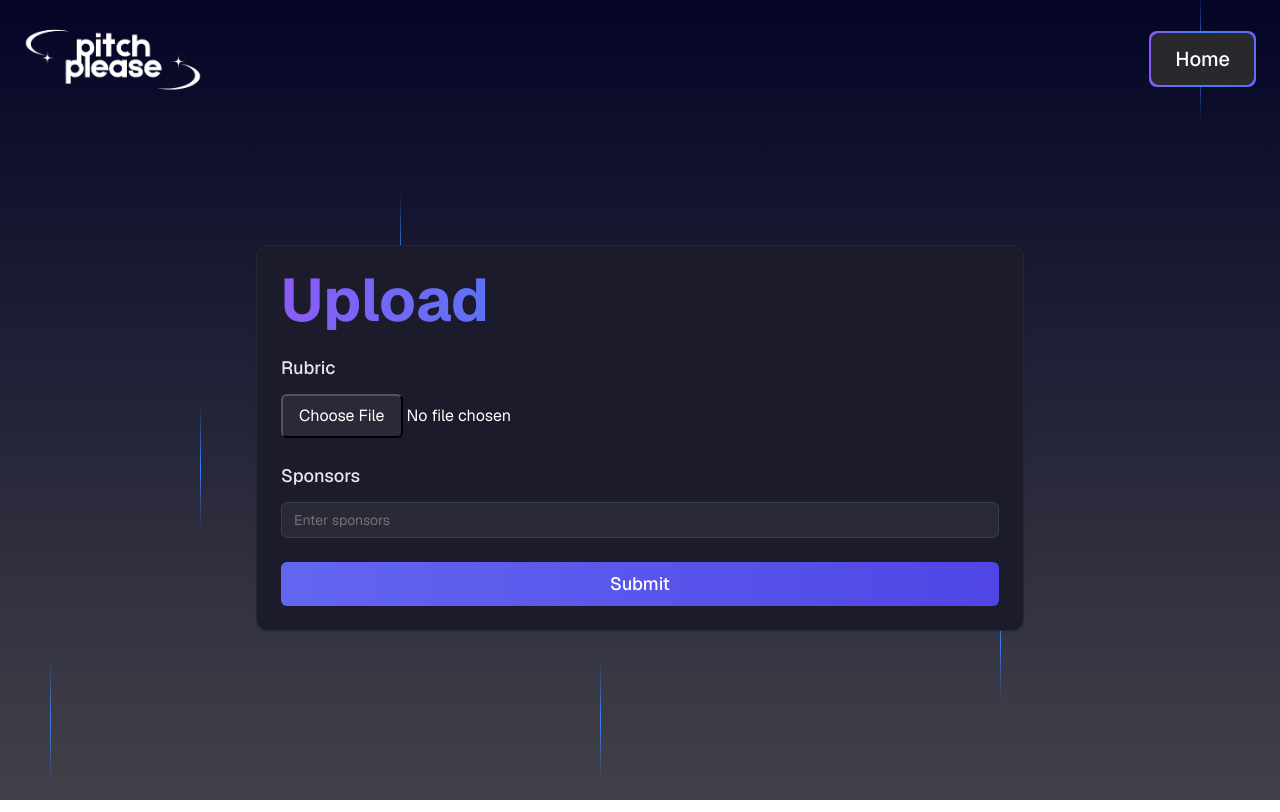
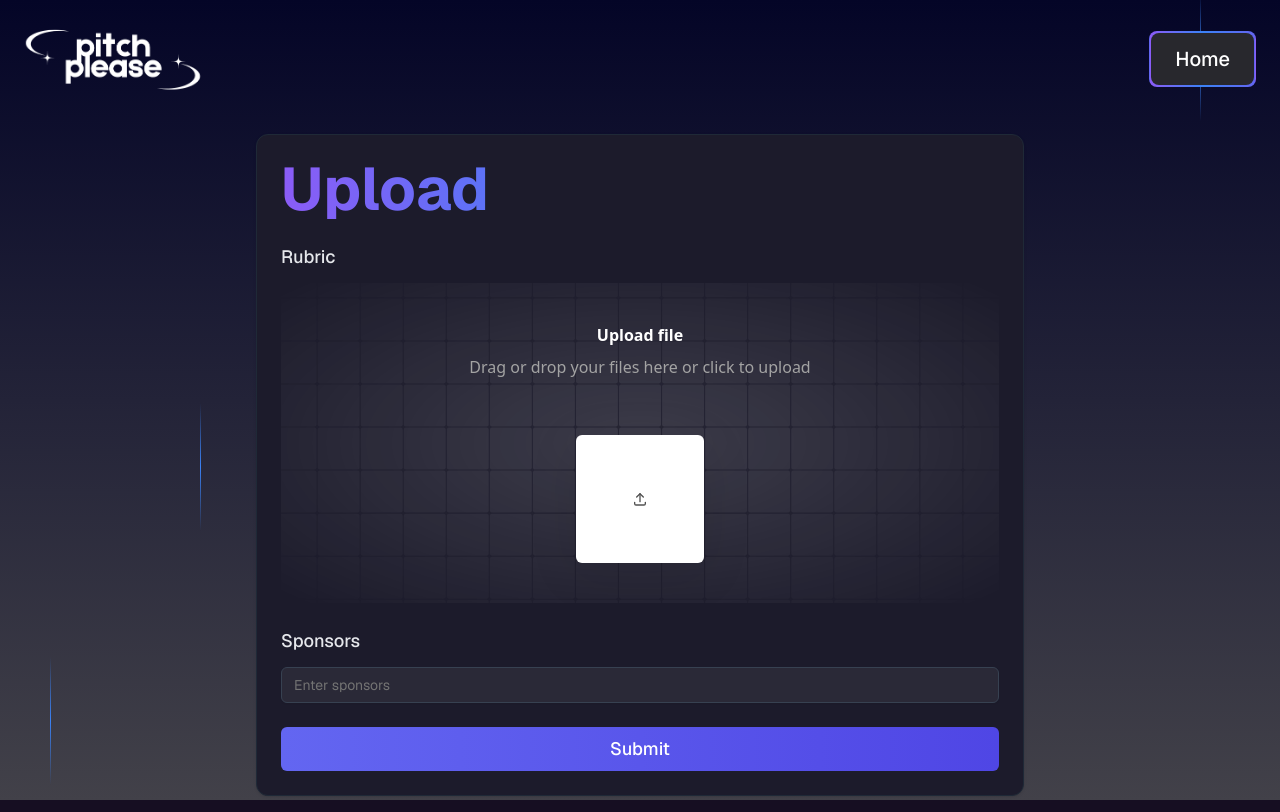
Before and after one commit to whyismynamerudy/pitch-please, a Next.js app in the folder frontend/: page /upload-page in a window 1280 px wide. Built offline with nearby package versions, Linux system fonts and the light colour scheme.

Commit message:
added file upload

```diff
--- a/frontend/app/upload-page/page.tsx
+++ b/frontend/app/upload-page/page.tsx
@@ -8,11 +8,15 @@
 import { useRouter } from 'next/navigation'
 import Image from 'next/image'
 import Link from 'next/link'
+import { FileUpload } from "@/components/ui/file-upload"
+import { useState } from "react"
 
 export default function UploadPage() {
   const router = useRouter()
+  const [files, setFiles] = useState<File[]>([])
 
   const handleSubmit = () => {
+    console.log('Files to upload:', files)
     router.push('/pitch-page')
   }
 
@@ -59,13 +63,12 @@
                 <Label htmlFor="rubric" className="text-gray-200 text-lg">
                   Rubric
                 </Label>
-                <div className="relative">
-                  <input
-                    id="rubric"
-                    type="file"
-                    className="block w-full text-white file:bg-[#2a2937] file:text-white file:px-4 file:py-2 file:rounded-md file:cursor-pointer"
-                  />
-                </div>
+                <FileUpload
+                  onChange={(files) => {
+                    setFiles(files)
+                    console.log('Files changed:', files)
+                  }}
+                />
               </div>
               {/* Sponsors Section */}
               <div className="space-y-3">
--- /dev/null
+++ b/frontend/components/ui/file-upload.tsx
@@ -0,0 +1,193 @@
+import { cn } from "@/lib/utils";
+import React, { useRef, useState } from "react";
+import { motion } from "framer-motion";
+import { IconUpload } from "@tabler/icons-react";
+import { useDropzone } from "react-dropzone";
+
+const mainVariant = {
+  initial: {
+    x: 0,
+    y: 0,
+  },
+  animate: {
+    x: 20,
+    y: -20,
+    opacity: 0.9,
+  },
+};
+
+const secondaryVariant = {
+  initial: {
+    opacity: 0,
+  },
+  animate: {
+    opacity: 1,
+  },
+};
+
+export const FileUpload = ({
+  onChange,
+}: {
+  onChange?: (files: File[]) => void;
+}) => {
+  const [files, setFiles] = useState<File[]>([]);
+  const fileInputRef = useRef<HTMLInputElement>(null);
+
+  const handleFileChange = (newFiles: File[]) => {
+    setFiles((prevFiles) => [...prevFiles, ...newFiles]);
+    onChange && onChange(newFiles);
+  };
+
+  const handleClick = () => {
+    fileInputRef.current?.click();
+  };
+
+  const { getRootProps, isDragActive } = useDropzone({
+    multiple: false,
+    noClick: true,
+    onDrop: handleFileChange,
+    onDropRejected: (error) => {
+      console.log(error);
+    },
+  });
+
+  return (
+    <div className="w-full" {...getRootProps()}>
+      <motion.div
+        onClick={handleClick}
+        whileHover="animate"
+        className="p-10 group/file block rounded-lg cursor-pointer w-full relative overflow-hidden"
+      >
+        <input
+          ref={fileInputRef}
+          id="file-upload-handle"
+          type="file"
+          onChange={(e) => handleFileChange(Array.from(e.target.files || []))}
+          className="hidden"
+        />
+        <div className="absolute inset-0 [mask-image:radial-gradient(ellipse_at_center,white,transparent)]">
+          <GridPattern />
+        </div>
+        <div className="flex flex-col items-center justify-center">
+          <p className="relative z-20 font-sans font-bold text-white dark:text-neutral-300 text-base">
+            Upload file
+          </p>
+          <p className="relative z-20 font-sans font-normal text-neutral-400 dark:text-neutral-400 text-base mt-2">
+            Drag or drop your files here or click to upload
+          </p>
+          <div className="relative w-full mt-10 max-w-xl mx-auto">
+            {files.length > 0 &&
+              files.map((file, idx) => (
+                <motion.div
+                  key={"file" + idx}
+                  layoutId={idx === 0 ? "file-upload" : "file-upload-" + idx}
+                  className={cn(
+                    "relative overflow-hidden z-40 bg-white dark:bg-neutral-900 flex flex-col items-start justify-start md:h-24 p-4 mt-4 w-full mx-auto rounded-md",
+                    "shadow-sm"
+                  )}
+                >
+                  <div className="flex justify-between w-full items-center gap-4">
+                    <motion.p
+                      initial={{ opacity: 0 }}
+                      animate={{ opacity: 1 }}
+                      layout
+                      className="text-base text-neutral-700 dark:text-neutral-300 truncate max-w-xs"
+                    >
+                      {file.name}
+                    </motion.p>
+                    <motion.p
+                      initial={{ opacity: 0 }}
+                      animate={{ opacity: 1 }}
+                      layout
+                      className="rounded-lg px-2 py-1 w-fit flex-shrink-0 text-sm text-neutral-600 dark:bg-neutral-800 dark:text-white shadow-input"
+                    >
+                      {(file.size / (1024 * 1024)).toFixed(2)} MB
+                    </motion.p>
+                  </div>
+
+                  <div className="flex text-sm md:flex-row flex-col items-start md:items-center w-full mt-2 justify-between text-neutral-600 dark:text-neutral-400">
+                    <motion.p
+                      initial={{ opacity: 0 }}
+                      animate={{ opacity: 1 }}
+                      layout
+                      className="px-1 py-0.5 rounded-md bg-gray-100 dark:bg-neutral-800 "
+                    >
+                      {file.type}
+                    </motion.p>
+
+                    <motion.p
+                      initial={{ opacity: 0 }}
+                      animate={{ opacity: 1 }}
+                      layout
+                    >
+                      modified{" "}
+                      {new Date(file.lastModified).toLocaleDateString()}
+                    </motion.p>
+                  </div>
+                </motion.div>
+              ))}
+            {!files.length && (
+              <motion.div
+                layoutId="file-upload"
+                variants={mainVariant}
+                transition={{
+                  type: "spring",
+                  stiffness: 300,
+                  damping: 20,
+                }}
+                className={cn(
+                  "relative group-hover/file:shadow-2xl z-40 bg-white dark:bg-neutral-900 flex items-center justify-center h-32 mt-4 w-full max-w-[8rem] mx-auto rounded-md",
+                  "shadow-[0px_10px_50px_rgba(0,0,0,0.1)]"
+                )}
+              >
+                {isDragActive ? (
+                  <motion.p
+                    initial={{ opacity: 0 }}
+                    animate={{ opacity: 1 }}
+                    className="text-neutral-600 flex flex-col items-center"
+                  >
+                    Drop it
+                    <IconUpload className="h-4 w-4 text-neutral-600 dark:text-neutral-400" />
+                  </motion.p>
+                ) : (
+                  <IconUpload className="h-4 w-4 text-neutral-600 dark:text-neutral-300" />
+                )}
+              </motion.div>
+            )}
+
+            {!files.length && (
+              <motion.div
+                variants={secondaryVariant}
+                className="absolute opacity-0 border border-dashed border-sky-400 inset-0 z-30 bg-transparent flex items-center justify-center h-32 mt-4 w-full max-w-[8rem] mx-auto rounded-md"
+              ></motion.div>
+            )}
+          </div>
+        </div>
+      </motion.div>
+    </div>
+  );
+};
+
+export function GridPattern() {
+  const columns = 41;
+  const rows = 11;
+  return (
+    <div className="flex bg-gray-100/5 dark:bg-neutral-900/5 flex-shrink-0 flex-wrap justify-center items-center gap-x-px gap-y-px scale-105">
+      {Array.from({ length: rows }).map((_, row) =>
+        Array.from({ length: columns }).map((_, col) => {
+          const index = row * columns + col;
+          return (
+            <div
+              key={`${col}-${row}`}
+              className={`w-10 h-10 flex flex-shrink-0 rounded-[2px] ${
+                index % 2 === 0
+                  ? "bg-gray-50/10 dark:bg-neutral-950/10"
+                  : "bg-gray-50/10 dark:bg-neutral-950/10 dark:shadow-[0px_0px_1px_3px_rgba(0,0,0,0.03)_inset]"
+              }`}
+            />
+          );
+        })
+      )}
+    </div>
+  );
+}
--- a/frontend/package.json
+++ b/frontend/package.json
@@ -11,6 +11,7 @@
   "dependencies": {
     "@radix-ui/react-label": "^2.1.1",
     "@radix-ui/react-slot": "^1.1.1",
+    "@tabler/icons-react": "^3.28.1",
     "class-variance-authority": "^0.7.1",
     "clsx": "^2.1.1",
     "framer-motion": "^11.18.1",
@@ -19,6 +20,7 @@
     "next": "15.1.5",
     "react": "^19.0.0",
     "react-dom": "^19.0.0",
+    "react-dropzone": "^14.3.5",
     "tailwind-merge": "^2.6.0",
     "tailwindcss-animate": "^1.0.7"
   },
```
Also changed, not shown: 1 other file (tests, documents, lock files or other folders).
